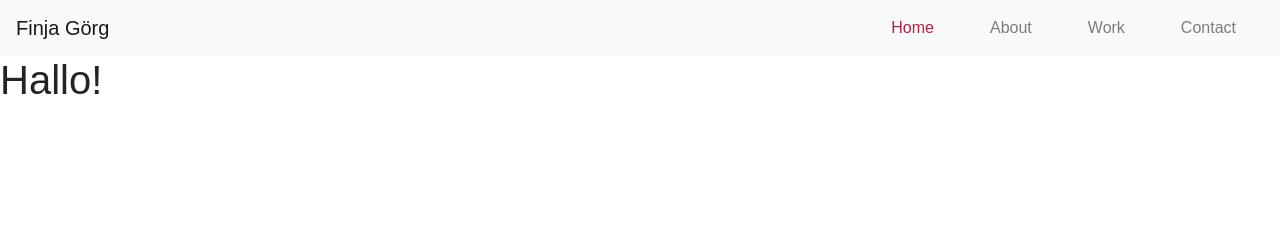
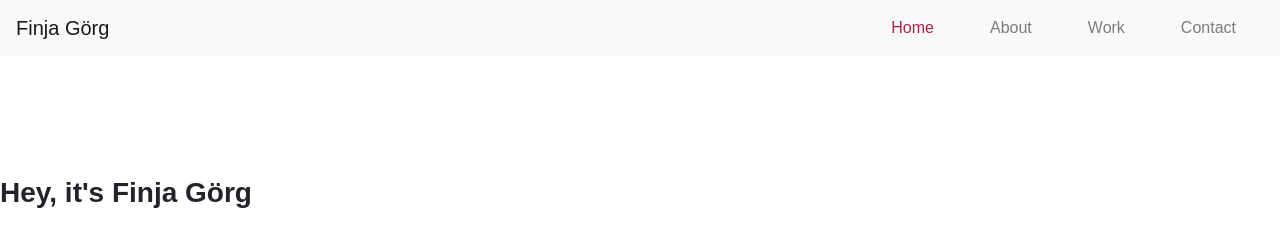
Before and after one commit to finjagrg/finja-goerg-portfolio, a plain HTML site: page about.html in a window 1280 px wide. Drawn offline with nearby package versions, Linux system fonts and the light colour scheme.

```diff
--- a/about.html
+++ b/about.html
@@ -44,6 +44,6 @@
         </div>
       </nav>
     </header>
-    <h1>Hallo!</h1>
+    <h3 class="introduction">Hey, it's Finja Görg</h3>
   </body>
 </html>
```
